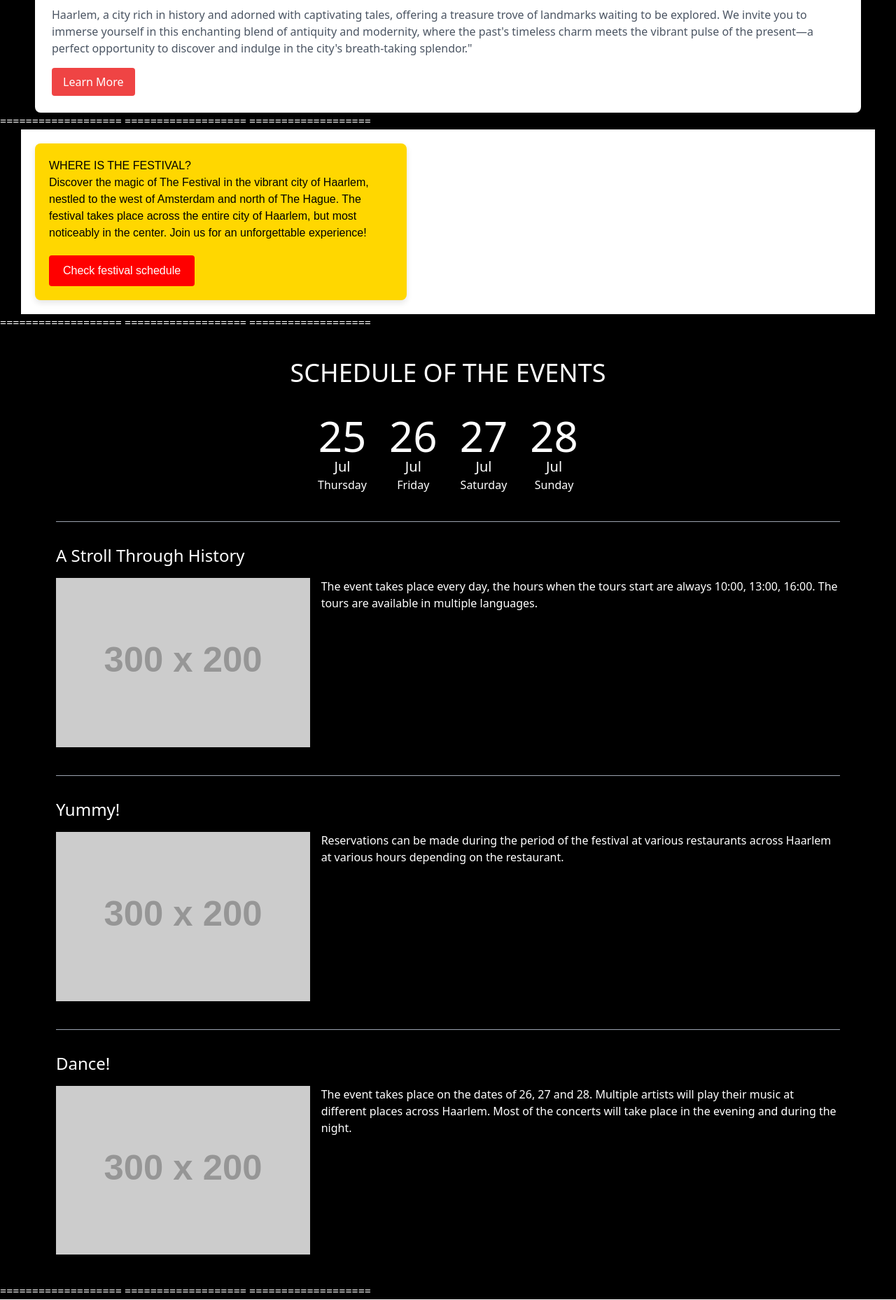
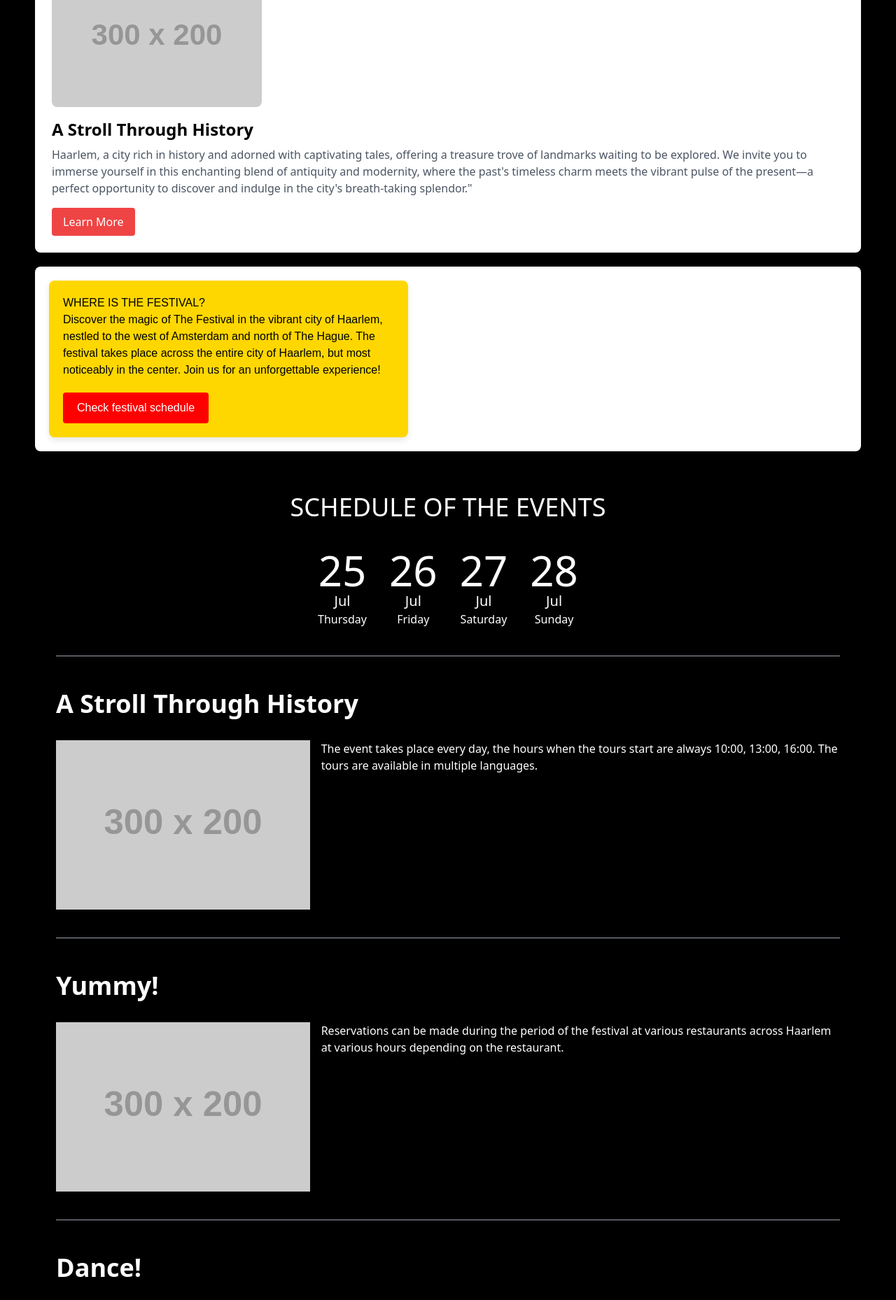
Before and after one commit to CezarFlorinel/Term-2.3-Web-Project, a PHP site: template Web design term 3 project/app/views/home/index.php in a window 1280 px wide. Shown: the part 1483-3341 px from the top of the page at 70% size. Run offline with PHP 8.4, Linux system fonts and the light colour scheme; the template is opened without the code that fills it, so the values that code supplies are empty; grey boxes labelled with a size stand in for pictures from a placeholder-image service; some libraries are stand-ins or nearby versions; some web fonts are replaced.

Commit message:
Saturday changes spaces between and fonts

```diff
--- a/Web design term 3 project/app/views/home/index.php
+++ b/Web design term 3 project/app/views/home/index.php
@@ -49,7 +49,7 @@ $users = $repository->getUsers();
 
         <!-- Dance -->
             <div class="event-bg rounded-lg p-6">
-                <img src="https://placehold.co/300x200"
+                <img src="C:\Users\baezd\Desktop\App V2\Term-2.3-Web-Project\Web design term 3 project\app\public\assets\images\Home_page_Images\Dance_Image_Homepage.jpg"
                 alt="A vibrant dance event with people enjoying music and performances"
                 class="rounded-lg">
                 <h3 class="text-gold text-2xl font-bold mt-4">Dance!</h3>
@@ -62,7 +62,7 @@ $users = $repository->getUsers();
 
             <!-- Food -->
             <div class="event-bg rounded-lg p-6">
-                <img src="https://placehold.co/300x200"
+                <img src="C:\Users\baezd\Desktop\App V2\Term-2.3-Web-Project\Web design term 3 project\app\public\assets\images\Home_page_Images\Dance_Image_Homepage.jpg"
                 alt="Delicious food offerings from various Harlem restaurants"
                 class="rounded-lg">
                 <h3 class="text-gold text-2xl font-bold mt-4">Yummy!</h3>
@@ -90,9 +90,7 @@ $users = $repository->getUsers();
 </main>
 </body>
 
-===================
-===================
-===================
+<div style="height: 20px;"></div>
 
 <!-- Festival Location -->
 </html>
@@ -104,13 +102,15 @@ $users = $repository->getUsers();
 <title>Festival Location</title>
 
 <style>
+
+.event-bg {margin-left: 50px; margin-right: 50px;}
+
   .festival-location-section {
     display: flex;
     justify-content: space-between;
     align-items: center;
     padding: 20px;
-    background-color: #fff;
-  }
+    background-color: #fff;}
 
   .info-box {
     width: 45%;
@@ -141,8 +141,8 @@ $users = $repository->getUsers();
 </style>
 </head>
 <body>
-<div class="festival-location-section" style="margin-left: 30px; margin-right: 30px;">
-  <div class="info-box">
+<div class="festival-location-section rounded-lg p-6" style="margin-left: 50px; margin-right: 50px;">
+  <div class="info-box rounded-lg">
     <h2>WHERE IS THE FESTIVAL?</h2>
     <p>Discover the magic of The Festival in the vibrant city of Haarlem,
         nestled to the west of Amsterdam and north of The Hague.
@@ -157,9 +157,7 @@ $users = $repository->getUsers();
 </body>
 </html>
 
-===================
-===================
-===================
+<div style="height: 20px;"></div>
 
 <!DOCTYPE html>
 <html lang="en">
@@ -202,7 +200,7 @@ $users = $repository->getUsers();
   <div class="space-y-10 px-20">
     <!-- Historical Tour -->
     <div class="border-t border-gray-400 pt-8">
-      <div class="text-2xl mb-4">A Stroll Through History</div>
+      <div class="text-4xl font-bold mb-4 text-white bg-black py-4">A Stroll Through History</div>
       <div class="grid grid-cols-3 gap-4">
         <div class="col-span-1">
           <img src="https://placehold.co/300x200" alt="Historical Tour" class="w-full h-auto">
@@ -216,7 +214,7 @@ $users = $repository->getUsers();
 
     <!-- Food Festival -->
     <div class="border-t border-gray-400 pt-8">
-      <div class="text-2xl mb-4">Yummy!</div>
+      <div class="text-4xl font-bold mb-4 text-white bg-black py-4">Yummy!</div>
       <div class="grid grid-cols-3 gap-4">
         <div class="col-span-1">
           <img src="https://placehold.co/300x200" alt="Food Festival" class="w-full h-auto">
@@ -230,7 +228,7 @@ $users = $repository->getUsers();
 
     <!-- Dance Event -->
     <div class="border-t border-gray-400 pt-8">
-      <div class="text-2xl mb-4">Dance!</div>
+      <div class="text-4xl font-bold mb-4 text-white bg-black py-4">Dance!</div>
       <div class="grid grid-cols-3 gap-4">
         <div class="col-span-1">
           <img src="https://placehold.co/300x200" alt="Dance Event" class="w-full h-auto">
@@ -245,10 +243,6 @@ $users = $repository->getUsers();
 </div>
 </body>
 </html>
-
-===================
-===================
-===================
 
 <!-- Teylor Museum -->
 <html lang="en">
@@ -296,9 +290,8 @@ $users = $repository->getUsers();
     </div>
 </div>
 
-===================
-===================
-===================
+<div style="height: 20px;"></div>
+<div style="height: 20px;"></div>
 
 <?php include __DIR__ . '/../footer.php';?>
 </body>
```
Also changed, not shown: Web design term 3 project/app/public/assets/images/Home_page_Images/Dance_Image_Homepage.jpg (renamed from Web design term 3 project/app/public/assets/images/Home_page_Images/436def29c559d9fac8ec2e0ded26f75d.jpg).
